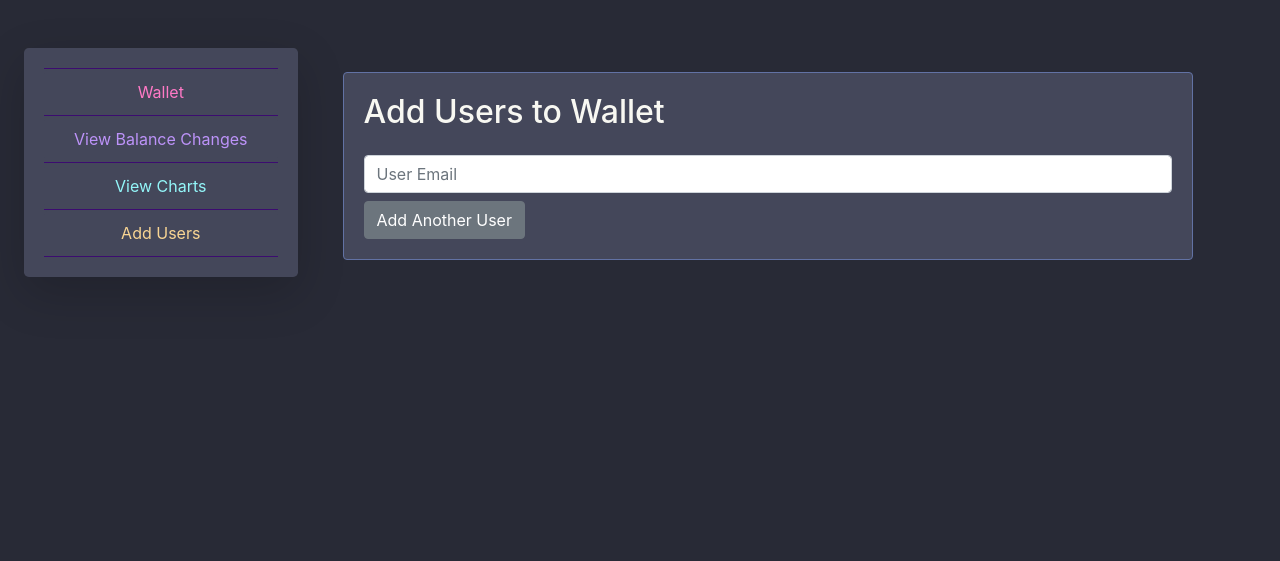
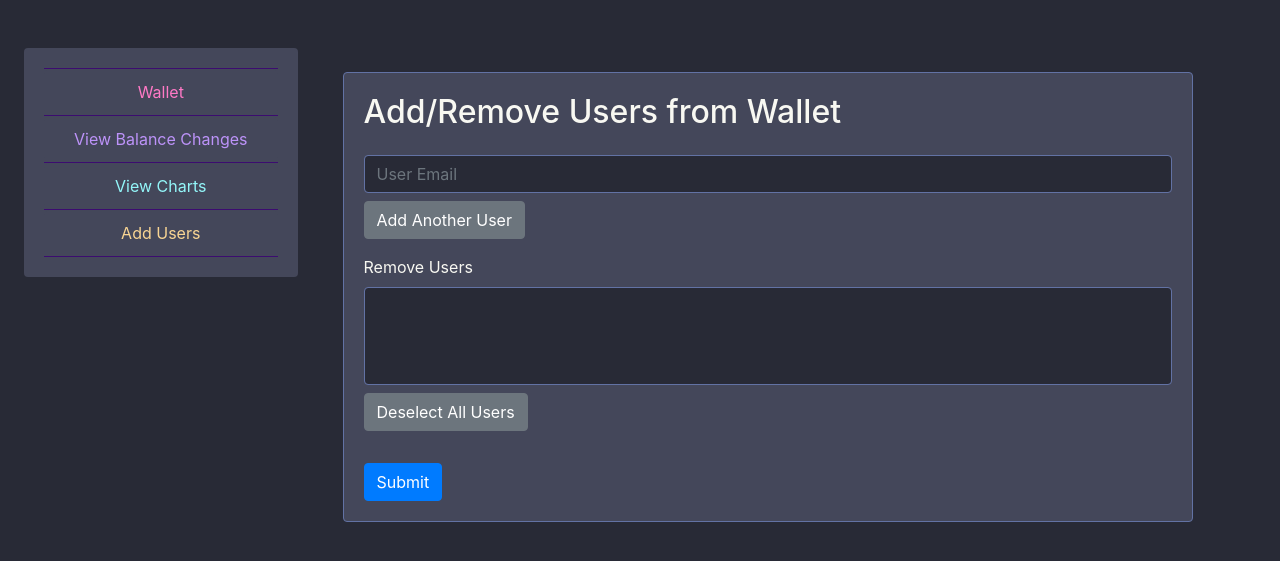
Before and after one commit to woobe-studio/HOME-BUDGET-WEB, a Django app: page /add_users/1/ in a window 1280 px wide. Shown: the part 62-623 px from the top of the page. Run offline with Django 3.2, Linux system fonts and the light colour scheme; a user stored in the database is signed in; tables that the repository leaves empty hold one stand-in row (values such as "Sample post"); lists and menus that the app fills with data are empty; some libraries are stand-ins or nearby versions.

Commit message:
added add user or delete when wallet is created

```diff
--- a/users/templates/users/wallet_users_add.html
+++ b/users/templates/users/wallet_users_add.html
@@ -2,23 +2,29 @@
 {% block title %}Wallet{% endblock %}
 
 {% block wallet_content %}
-<head>
-    <meta charset="UTF-8">
-    <meta name="viewport" content="width=device-width, initial-scale=1.0">
-    <title>Add Users</title>
-    <link rel="stylesheet" href="https://stackpath.bootstrapcdn.com/bootstrap/4.5.2/css/bootstrap.min.css">
-</head>
-<body>
 <div class="container mt-4">
     <div class="card" style="background-color: #44475a; color: #f8f8f2; border: 1px solid #6272a4;">
         <div class="card-body">
-                <h2 class="card-title mb-4">Add Users to Wallet</h2>
+            <h2 class="card-title mb-4">Add/Remove Users from Wallet</h2>
+            <form method="post" action="{% url 'users-add_users' wallet_id %}" id="add-users-form">
+                {% csrf_token %}
                 <div id="user-fields">
                     <div id="user-inputs">
                         <input type="email" class="form-control mb-2" name="users" placeholder="User Email">
                     </div>
                     <button type="button" class="btn btn-secondary" id="add-user-btn">Add Another User</button>
                 </div>
+                <div class="form-group mt-3">
+                    <label for="remove-users">Remove Users</label>
+                    <select multiple class="form-control" id="remove-users" name="remove_users">
+                        {% for user in current_users %}
+                            <option value="{{ user.id }}">{{ user.user.email }}</option>
+                        {% endfor %}
+                    </select>
+                    <button type="button" class="btn btn-secondary mt-2" id="deselect-users-btn">Deselect All Users</button>
+                </div>
+                <button type="submit" class="btn btn-primary mt-3">Submit</button>
+            </form>
         </div>
     </div>
 </div>
@@ -33,5 +39,12 @@
     newUserInput.className = 'form-control mb-2';
     userInputs.appendChild(newUserInput);
 });
+
+document.getElementById('deselect-users-btn').addEventListener('click', function () {
+    var removeUsersSelect = document.getElementById('remove-users');
+    for (var i = 0; i < removeUsersSelect.options.length; i++) {
+        removeUsersSelect.options[i].selected = false;
+    }
+});
 </script>
 {% endblock wallet_content %}
--- a/users/views.py
+++ b/users/views.py
@@ -1,6 +1,7 @@
 import csv
 from io import BytesIO
 
+from django.db.models import Min
 from openpyxl import Workbook
 import json
 
@@ -19,7 +20,7 @@ from django.shortcuts import render, redirect, get_object_or_404
 from django.contrib import messages
 from django.contrib.auth.decorators import login_required
 from .forms import UpdateUserForm, UpdateProfileForm, WalletForm
-from .models import BalanceChange, Category, Wallet
+from .models import BalanceChange, Category, Wallet, Profile
 
 
 def home(request):
@@ -65,16 +66,17 @@ def create_wallet(request):
             new_wallet.profiles.add(profile)
         if wallet_type == 'group':
             user_emails = request.POST.getlist('users')
+            new_wallet = Wallet.objects.create(name=name, currency=currency, wallet_type=wallet_type)
+            new_wallet.profiles.add(profile)
             for email in user_emails:
-                try:
-                    user = User.objects.get(email=email)
-                    user_profile = user.profile
-                    new_wallet = Wallet.objects.create(name=name, currency=currency, wallet_type=wallet_type)
-                    new_wallet.profiles.add(profile)
-                    new_wallet.profiles.add(user_profile)
-                except User.DoesNotExist:
-                    messages.error(request, f'User with email {email} does not exist.')
-                    return redirect('users-wallet_selection')
+                if email != '':
+                    try:
+                        user = User.objects.get(email=email)
+                        user_profile = user.profile
+                        new_wallet.profiles.add(user_profile)
+                    except User.DoesNotExist:
+                        messages.error(request, f'User with email {email} does not exist.')
+                        return redirect('users-wallet_selection')
         new_wallet.categories.clear()
         categories = ['Entertainment', 'Food', 'Transportation', 'Health', 'Shopping', 'Savings']
         categories.sort()
@@ -506,4 +508,34 @@ def charts(request, wallet_id):
 def add_users(request, wallet_id):
     wallet = get_object_or_404(Wallet, id=wallet_id, profiles__in=[request.user.profile])
 
-    return render(request, 'users/wallet_users_add.html', {'wallet_id': wallet_id})
+    if request.method == 'POST':
+        if wallet.wallet_type == 'personal':
+            messages.error(request, 'You cannot add another user to a personal wallet.')
+        elif wallet.wallet_type == 'group':
+            user_emails = request.POST.getlist('users')
+            remove_user_ids = request.POST.getlist('remove_users')
+
+            for user_id in remove_user_ids:
+                try:
+                    user_profile = Profile.objects.get(id=user_id)
+                    wallet.profiles.remove(user_profile)
+                    messages.success(request, f'User with email {user_profile.user.email} removed from the wallet.')
+                except User.DoesNotExist:
+                    messages.error(request, 'User does not exist.')
+
+            for email in user_emails:
+                if email != '':
+                    try:
+                        user = User.objects.get(email=email)
+                        user_profile = user.profile
+                        if wallet.profiles.filter(id=user_profile.id).exists():
+                            messages.error(request, f'User with email {email} is already in the wallet.')
+                        else:
+                            wallet.profiles.add(user_profile)
+                            messages.success(request, f'User with email {email} added to the wallet.')
+                    except User.DoesNotExist:
+                        messages.error(request, f'User with email {email} does not exist.')
+                        return redirect('users-add_users', wallet_id=wallet_id)
+
+    current_users = wallet.profiles.exclude(id=wallet.profiles.aggregate(min_id=Min('id'))['min_id'])
+    return render(request, 'users/wallet_users_add.html', {'wallet_id': wallet_id, 'current_users': current_users})
```
Lines whose indentation alone changed are shown as unchanged.
